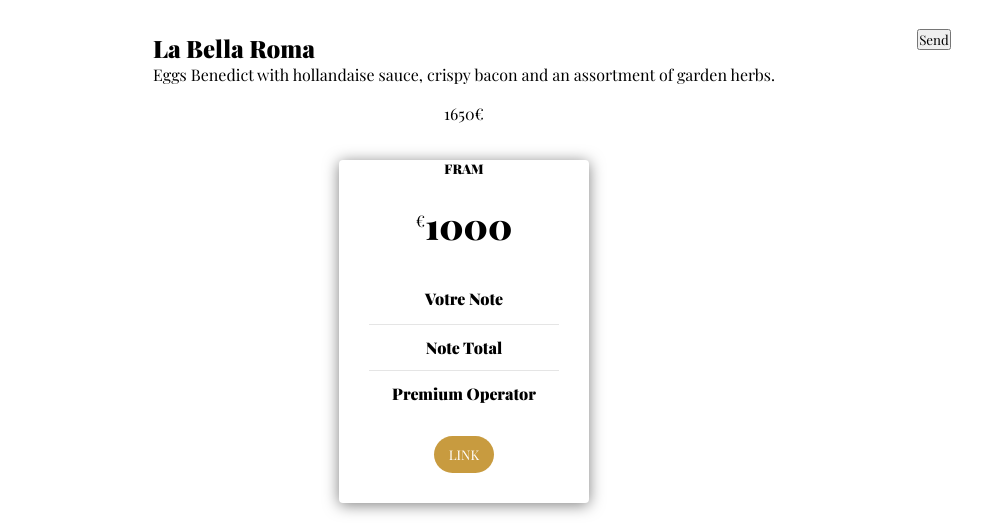
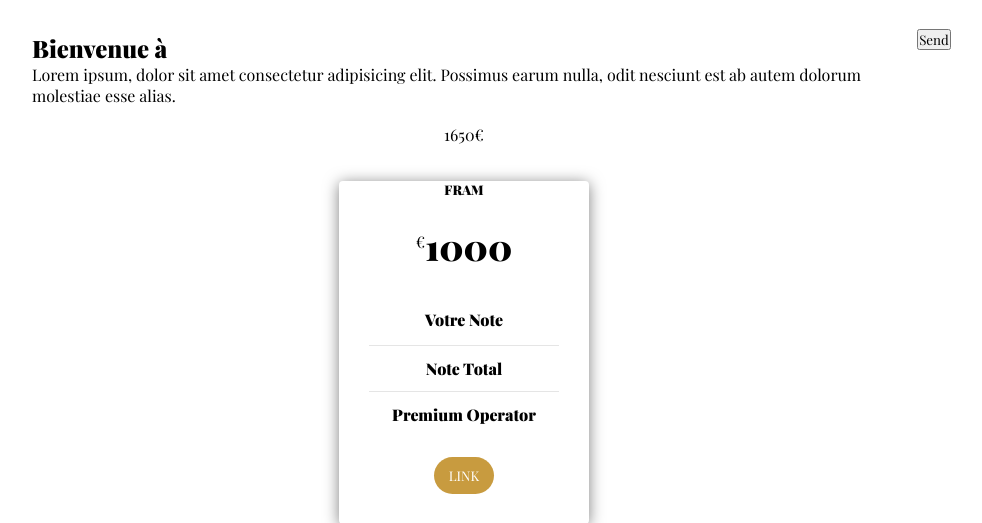
Before and after one commit to AKNL7/Zatatour, a PHP site: page /destinationFront.php in a window 1280 px wide. Shown: the part 730-1253 px from the top of the page, without its empty margins (176-1158 px from the left). Run offline with PHP 8.4, Linux system fonts and the light colour scheme; data comes from the database, SQL or seed files in the repository; data that the repository does not hold is empty; some web fonts are replaced.

Commit message:
destinationfront

```diff
--- a/destinationFront.php
+++ b/destinationFront.php
@@ -44,8 +44,8 @@
         </div>
         <div class="card-text">
             <p class="card-meal-type"></p>
-            <h2 class="card-title">La Bella Roma</h2>
-            <p class="card-body">Eggs Benedict with hollandaise sauce, crispy bacon and an assortment of garden herbs.</p>
+            <h2 class="card-title">Bienvenue à <?php echo ($_POST['custId']);?></h2>
+            <p class="card-body">Lorem ipsum, dolor sit amet consectetur adipisicing elit. Possimus earum nulla, odit nesciunt est ab autem dolorum molestiae esse alias.</p>
         </div>
         <div class="card-price">1650€</div>
     </div>
--- a/index.php
+++ b/index.php
@@ -100,8 +100,7 @@
                             <div class="card_content">
                                 <h2 class="card_title"><?php echo $destination->getLocation();  ?></h2>
                                 <div class="card_text">
-                                    <p>Dig into the freshest veggies of the season! This salad-in-a-jar features a mixture of
-                                        leafy greens and seasonal vegetables, fresh from the farmer's market.
+                                    <p>Lorem ipsum dolor sit amet consectetur adipisicing elit. Repellat ut et provident totam. Quae, reprehenderit.
                                     </p>
                                     <hr />
 
```
